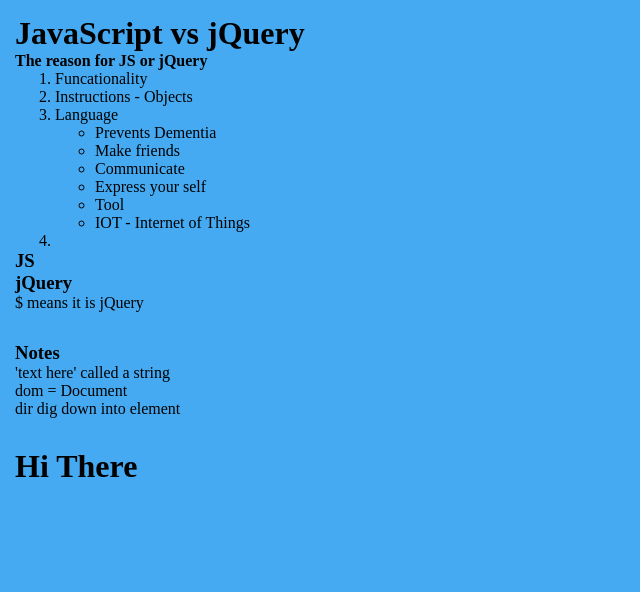
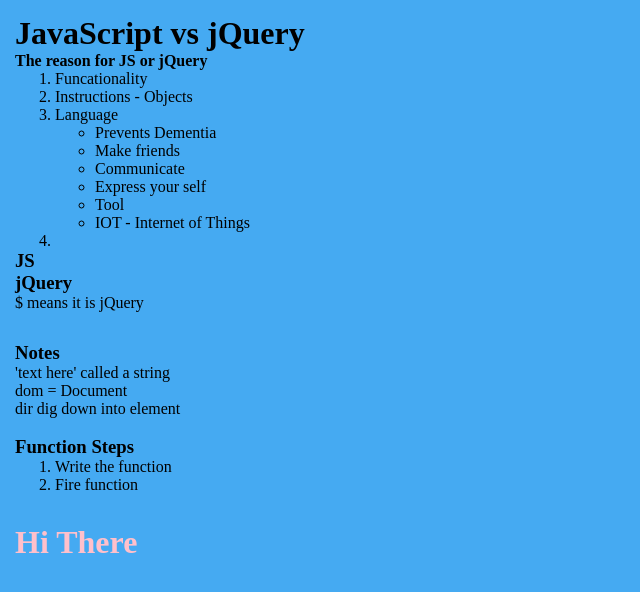
Before and after one commit to cathey191/Term2Day1, a plain HTML site: page index.html in a window 1280 px wide. Shown: the whole page, without its empty margins (0-640 px from the left). Drawn offline with Linux system fonts and the light colour scheme.

Commit message:
All work that was covered in class

```diff
--- a/css/style.css
+++ b/css/style.css
@@ -14,4 +14,5 @@ body{
 #domHeader{
 	font-weight: 800;
 	font-size: 2em;
+	color: red;
 }
--- a/index.html
+++ b/index.html
@@ -33,14 +33,28 @@
 			<p>'text here' called a string</p>
 			<p>dom = Document</p>
 			<p>dir dig down into element</p>
+			<br />
+			<h3>Function Steps</h3>
+			<ol>
+				<li>Write the function</li>
+				<li>Fire function</li>
+			</ol>
 		</div>
 		<div class="section">
 			<h3 id="domHeader">Hi There</h3>
 		</div>
 		<script>
 			// Grabbing the elemtne from the dom
-			var getId = document.getElementById('domHeader');
-			console.dir(getId.textContent);
+			function doSomething (){
+				var getId = document.getElementById('domHeader');
+				getId.style.color = 'pink';
+			}
+			setTimeout(doSomething, 5000)
+			// doSomething();
+
+			// var getId = document.getElementById('domHeader');
+			// console.dir(getId.textContent);
+			// getId.style.color = 'pink';
 
 			// Below we have a line of code - Comment
 			// var numberA = 250;
```
